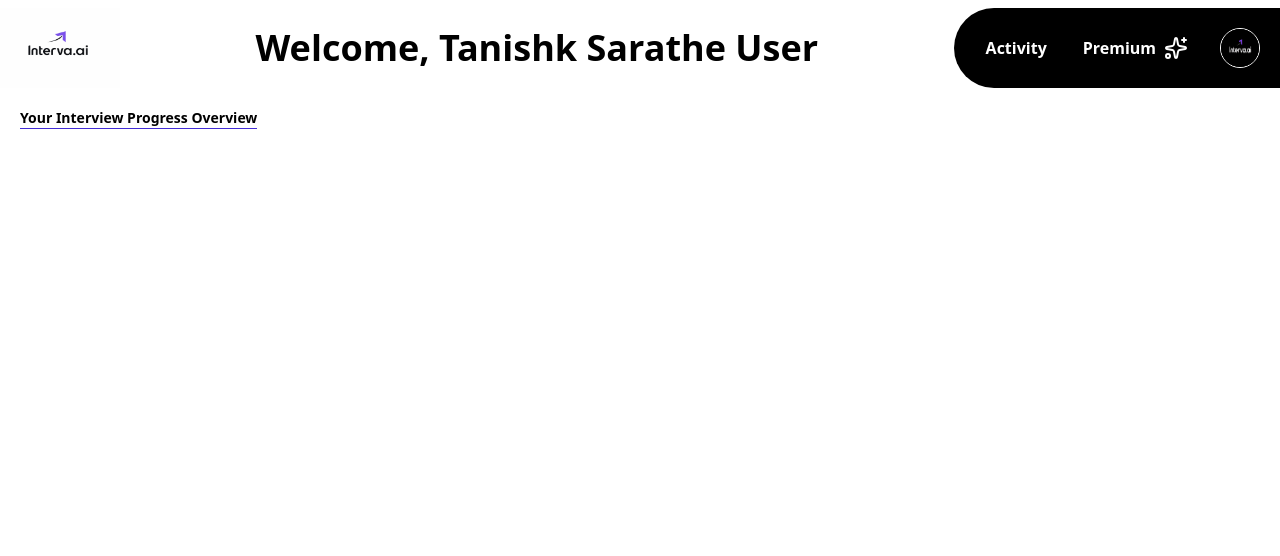
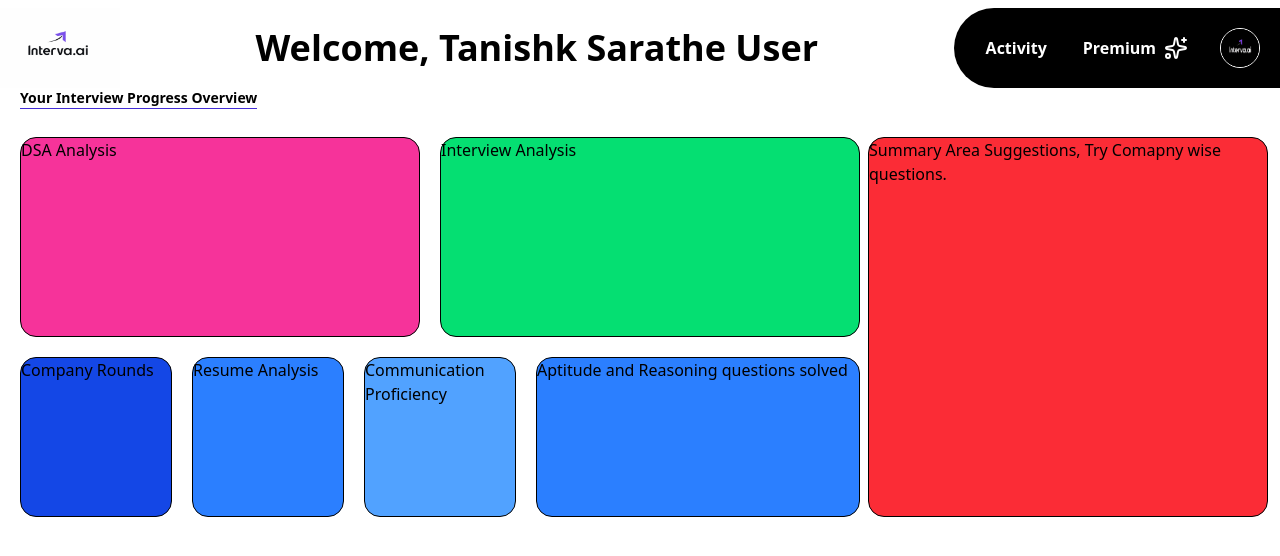
Before and after one commit to tanishksarathe/Interva.ai, a React (Vite) app in the folder IntervaAI/: page /dashboard in a window 1280 px wide. Shown: the top 556 px of the page. Built offline with nearby package versions, Linux system fonts and the light colour scheme.

Commit message:
feat: implement Footer component and update Home layout

```diff
--- a/IntervaAI/src/App.jsx
+++ b/IntervaAI/src/App.jsx
@@ -70,9 +70,7 @@ function App() {
   return (
     <>
       <RouterProvider router={routes}>
-        <Layout />
       </RouterProvider>
-
     </>
   )
 }
--- a/IntervaAI/src/components/DashboardN.jsx
+++ b/IntervaAI/src/components/DashboardN.jsx
@@ -1,11 +1,35 @@
-import React from 'react'
+import React from "react";
 
 function DashboardN() {
   return (
-    <div className='p-5'>
-        <h1 className='font-semibold text-sm mb-2 border-b border-b-indigo-700 w-fit'>Your Interview Progress Overview</h1>
+    <div className="">
+      <h1 className="ml-5 font-semibold text-sm mb-2 border-b border-b-indigo-700 w-fit">
+        Your Interview Progress Overview
+      </h1>
+
+      <div className="flex gap-2">
+        <div className="flex flex-col">
+          <div className="flex">
+            <div className="border w-100 h-50 m-5 rounded-2xl bg-pink-500">DSA Analysis</div>
+            <div className="border mt-5 w-105 h-50 rounded-2xl bg-green-400">Interview Analysis</div>
+          </div>
+          <div className="flex gap-5 pl-5">
+            <div className="h-40 w-38 border rounded-2xl bg-blue-700">Company Rounds</div>
+            <div className="h-40 w-38 border rounded-2xl bg-blue-500">Resume Analysis</div>
+            <div className="h-40 w-38 border rounded-2xl bg-blue-400">
+              Communication Proficiency
+            </div>
+            <div className="h-40 w-81 border rounded-2xl bg-blue-500">
+              Aptitude and Reasoning questions solved
+            </div>
+          </div>
+        </div>
+        <div className="border w-100 mt-5 rounded-2xl h-95 bg-red-500">Summary Area
+          Suggestions, Try Comapny wise questions.
+        </div>
+      </div>
     </div>
-  )
+  );
 }
 
-export default DashboardN
+export default DashboardN;
--- /dev/null
+++ b/IntervaAI/src/components/Footer.jsx
@@ -0,0 +1,71 @@
+import { ChevronUp, MailIcon, MapPin, PhoneForwarded } from "lucide-react";
+import React from "react";
+
+function Footer() {
+  return (
+    <footer className="flex flex-col mt-20 h-100vh bg-black border">
+      <div className="flex justify-around my-auto p-10">
+        <div className="text-white flex flex-col gap-5 w-100">
+          <h1 className="font-bold text-4xl">Interva.ai</h1>
+          <p className="flex gap-2">
+            <MapPin />
+            1800, Walt Disney World, Bay Lake, Orlando United States
+          </p>
+          <p className="flex gap-2">
+            <MailIcon />
+            support@intervaai.com
+          </p>
+          <p className="flex gap-2">
+            <PhoneForwarded />
+            (+91) 987654321
+          </p>
+        </div>
+
+        <div className="text-white flex flex-col">
+          <h4 className="text-2xl font-semibold mb-5">Company</h4>
+          <ul className="text-md list-none font-light flex flex-col gap-2">
+            <li>Contact Us</li>
+            <li>Blog</li>
+            <li>Pricing</li>
+            <li>Sign Up/Sign in</li>
+          </ul>
+        </div>
+
+        <div className="text-white">
+          <h4 className="text-2xl font-semibold mb-5">Quick Navigation</h4>
+          <ul className="text-md list-none font-light flex flex-col gap-2">
+            <li>Home</li>
+            <li>Career Preparation</li>
+            <li>Learn & Grow</li>
+          </ul>
+        </div>
+
+        <div className="text-white">
+          <h4 className="text-2xl font-semibold mb-5">Tools</h4>
+          <ul className="text-md list-none font-light flex flex-col gap-2">
+            <li>Career Vault</li>
+            <li>The prep Engine</li>
+            <li>Mock Interview</li>
+            <li>Smart Career Coach</li>
+            <li>Questions Hub</li>
+          </ul>
+        </div>
+      </div>
+
+      <hr className="text-white" />
+
+      <div className="flex text-white mx-10 justify-between mt-5">
+        <div>&copy; 2026 Intervaai. All rights reserved.</div>
+        <a href="#hero" className="flex gap-2">
+          Back to the top <ChevronUp />
+        </a>
+      </div>
+
+      <div className="text-[10rem] text-center font-black opacity-10 text-white">
+        INTERVA.AI
+      </div>
+    </footer>
+  );
+}
+
+export default Footer;
--- a/IntervaAI/src/components/Home.jsx
+++ b/IntervaAI/src/components/Home.jsx
@@ -7,11 +7,12 @@ import CardTwo from '../Repeaters/CardTwo';
 import TestiCard from '../Repeaters/TestiCard';
 import Navbar from './Navbar'
 import { ArrowDownNarrowWide, ChevronUp, CircleArrowOutUpRight, CirclePlay, Dot, MailIcon, MapPin, PhoneForwarded, Star } from 'lucide-react';
+import Footer from './Footer';
 
 const Home = () => {
   return (
     <div>
-      <section  id='hero'>
+      <section id='hero'>
         <Navbar />
       </section>
 
@@ -307,64 +308,7 @@ const Home = () => {
 
       </section>
 
-      <footer className='flex flex-col mt-20 h-100vh bg-black border'>
-
-        <div className='flex justify-around my-auto p-10'>
-
-          <div className='text-white flex flex-col gap-5 w-100'>
-            <h1 className='font-bold text-4xl'>Interva.ai</h1>
-            <p className='flex gap-2'><MapPin />1800, Walt Disney World, Bay Lake, Orlando United States</p>
-            <p className='flex gap-2'><MailIcon />support@intervaai.com</p>
-            <p className='flex gap-2'><PhoneForwarded />(+91) 987654321</p>
-          </div>
-
-          <div className='text-white flex flex-col'>
-            <h4 className='text-2xl font-semibold mb-5'>Company</h4>
-            <ul className='text-md list-none font-light flex flex-col gap-2'>
-              <li>Contact Us</li>
-              <li>Blog</li>
-              <li>Pricing</li>
-              <li>Sign Up/Sign in</li>
-            </ul>
-          </div>
-
-          <div className='text-white'>
-            <h4 className='text-2xl font-semibold mb-5'>Quick Navigation</h4>
-            <ul className='text-md list-none font-light flex flex-col gap-2'>
-              <li>Home</li>
-              <li>Career Preparation</li>
-              <li>Learn & Grow</li>
-            </ul>
-          </div>
-
-          <div className='text-white'>
-            <h4 className='text-2xl font-semibold mb-5'>Tools</h4>
-            <ul className='text-md list-none font-light flex flex-col gap-2'>
-              <li>Career Vault</li>
-              <li>The prep Engine</li>
-              <li>Mock Interview</li>
-              <li>Smart Career Coach</li>
-              <li>Questions Hub</li>
-            </ul>
-          </div>
-
-        </div>
-
-
-        <hr className='text-white'/>
-
-        <div className='flex text-white mx-10 justify-between mt-5'>
-          <div>&copy; 2026 Intervaai. All rights reserved.</div>
-          <a href='#hero' className='flex gap-2'>Back to the top <ChevronUp /></a>
-        </div>
-
-        <div className='text-[10rem] text-center font-black opacity-10 text-white'>
-
-          INTERVA.AI
-
-        </div>
-
-      </footer>
+      <Footer/>
 
     </div>
   )
```
